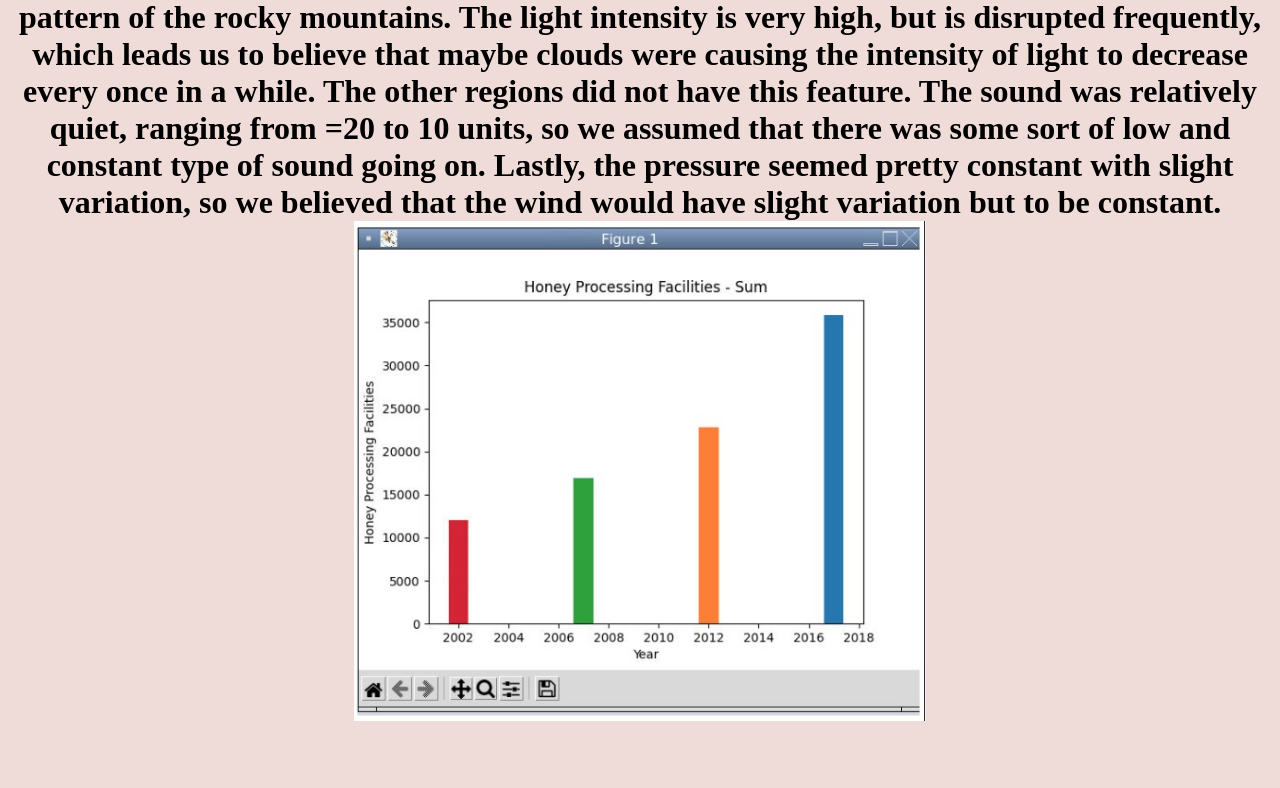
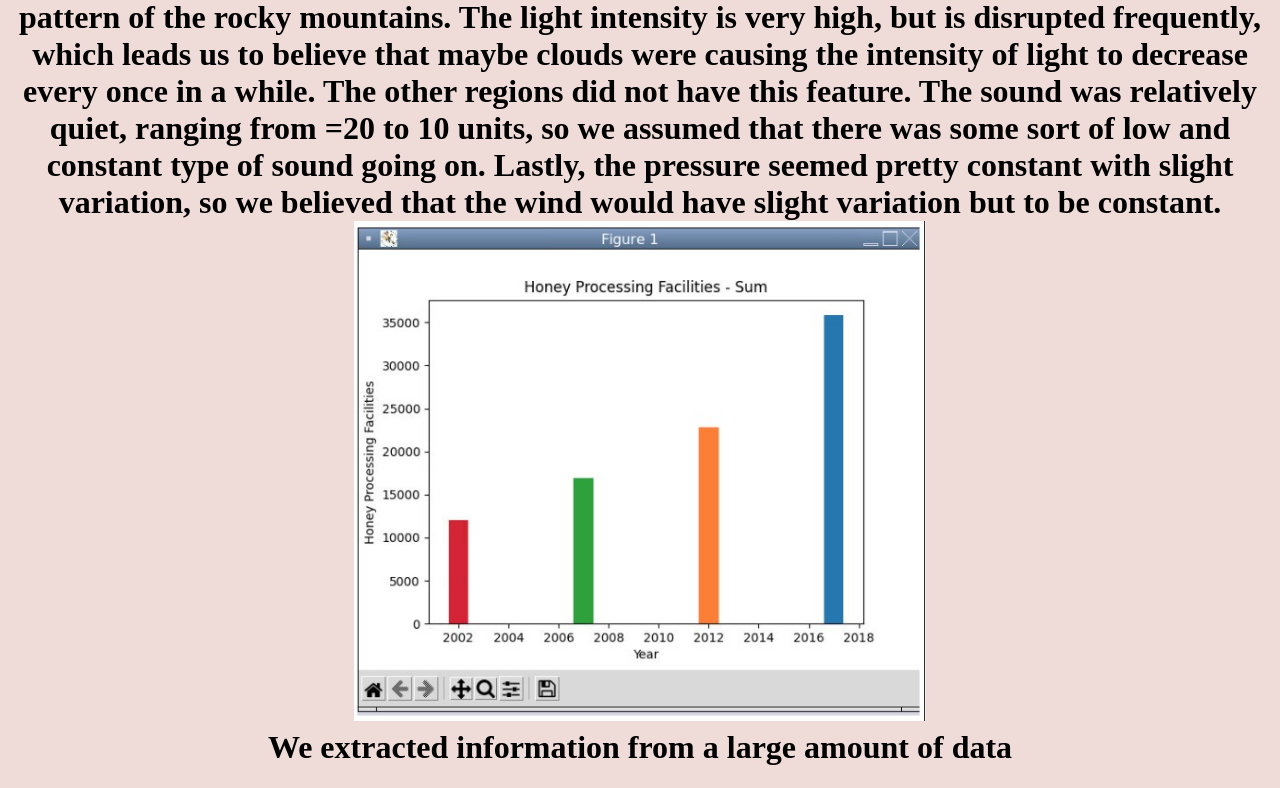
Before and after one commit to Kangster11/Kangster11, a plain HTML site: page portfolio.html in a window 1280 px wide. Shown: the part 5003-5791 px from the top of the page. Before the commit the page ends 5754 px from the top, so only its background shows below. Drawn offline with Linux system fonts and the light colour scheme.

Commit message:
Update portfolio.html

```diff
--- a/portfolio.html
+++ b/portfolio.html
@@ -66,6 +66,7 @@
     <center>
     <img src="images/bargraph2.jpg" height="500">
     <br>
+    <p1> We extracted information from a large amount of data
     </a>
 
           </body>
```
